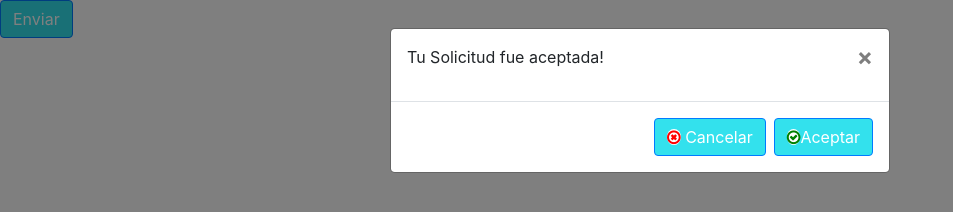
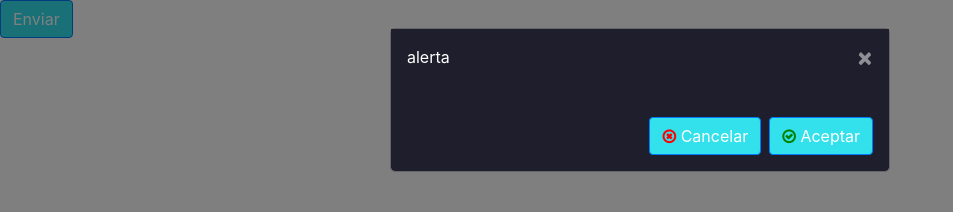
Before and after one commit to alansosaARG/grupo1HB, a plain HTML site: page errormessage.html in a window 1280 px wide. Both pictures are taken after a click on the button "Enviar". Shown: the whole page, without its empty margins (0-953 px from the left). Drawn offline with nearby package versions, Linux system fonts and the light colour scheme.

Commit message:
create function mostrarMensaje

```diff
--- a/css/style.css
+++ b/css/style.css
@@ -2,20 +2,33 @@
 
 
    color: red;
-   background: #ffffff;
+
    border-radius: 50%;
 
 }
-
-
 .btn{
     background: #33E1ED;
 }
 
-
 .fa-check-circle-o{
     color: green;
-    background: white;
+
     border-radius: 50%;
 
+
 }
+.modal-body{
+    background: #1E1E2C;
+}
+.modal-footer{
+    background: #1E1E2C;
+}
+.modal-body p{
+    color: white;
+}
+.modal-footer {
+    border-top: #1E1E2C;
+}
+.close{
+    color: white;
+}
--- a/errormessage.html
+++ b/errormessage.html
@@ -18,7 +18,7 @@
   <div class="form-group row">
     <div class="col-sm-10">
          <button data-toggle="modal" data-target="#modalmensaje"type="button" class="btn btn-primary"
-                onclick=''>Enviar</button>
+                onclick="mostrarMensaje('alerta')">Enviar</button>
     </div>
 </div>
 
@@ -31,11 +31,11 @@
           <button type="button" class="close" data-dismiss="modal" aria-label="Close">
             <span aria-hidden="true">&times;</span>
           </button>
-          <p>Tu Solicitud fue aceptada!</p>
+          <p id="idMensaje"> Tu Solicitud fue aceptada!</p>
         </div>
         <div class="modal-footer">
           <button type="button" class="btn btn-primary"><i class="fa fa-times-circle-o" aria-hidden="true"></i> Cancelar</button>
-          <button type="button" class="btn btn-primary"><i class="fa fa-check-circle-o" aria-hidden="true"></i>Aceptar</button>
+          <button type="button" class="btn btn-primary"><i class="fa fa-check-circle-o" aria-hidden="true"></i> Aceptar</button>
         </div>
       </div>
     </div>
@@ -51,6 +51,7 @@
   <script src="https://stackpath.bootstrapcdn.com/bootstrap/4.4.1/js/bootstrap.min.js"
     integrity="sha384-wfSDF2E50Y2D1uUdj0O3uMBJnjuUD4Ih7YwaYd1iqfktj0Uod8GCExl3Og8ifwB6"
     crossorigin="anonymous"></script>
+    <script src="./js/modal.js"></script>
 </body>
 
 </html>
--- /dev/null
+++ b/js/modal.js
@@ -0,0 +1,7 @@
+function mostrarMensaje(alerta, tipo){
+
+    let mensaje=document.getElementById('idMensaje');
+    mensaje.innerHTML= alerta;
+
+    //console.log(alerta)
+}
```
